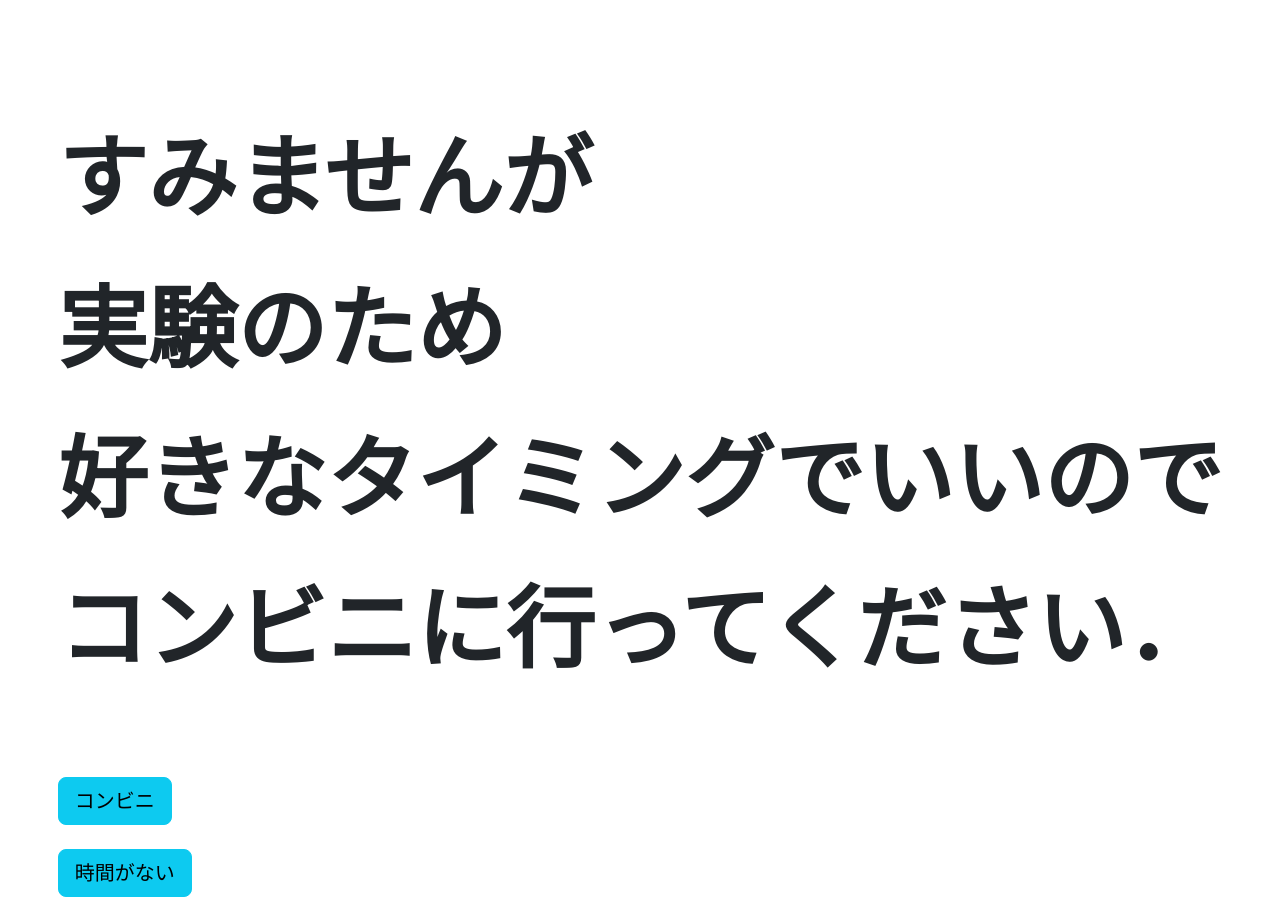
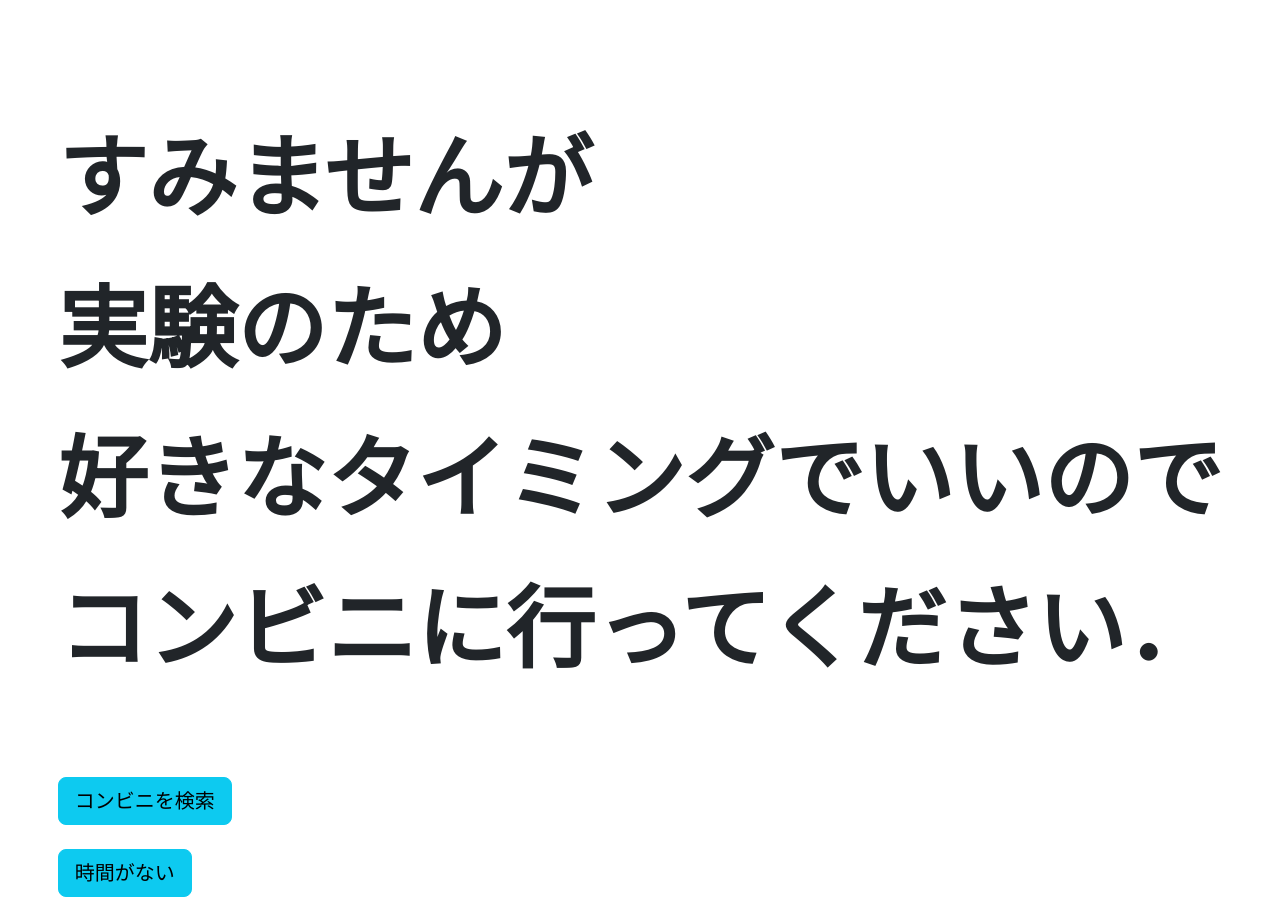
Before and after one commit to suis-cats/detour-navi2, a Next.js app: page /suggest2 in a window 1280 px wide. Built offline with nearby package versions, Linux system fonts and the light colour scheme.

Commit message:
fix suggest2

```diff
--- a/app/suggest2/page.js
+++ b/app/suggest2/page.js
@@ -28,7 +28,7 @@ export default function Suggest() {
           className="btn-lg btn-info"
           onClick={() => router.push("/map3")}
         >
-          コンビニ
+          コンビニを検索
         </Button>
         <div className="mt-4 "> </div>
         <Button className="btn-lg btn-info" onClick={() => router.push("/end")}>
```
